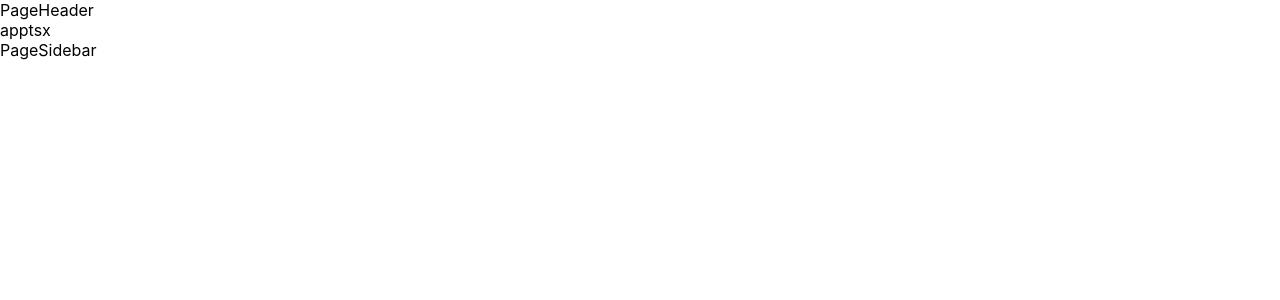
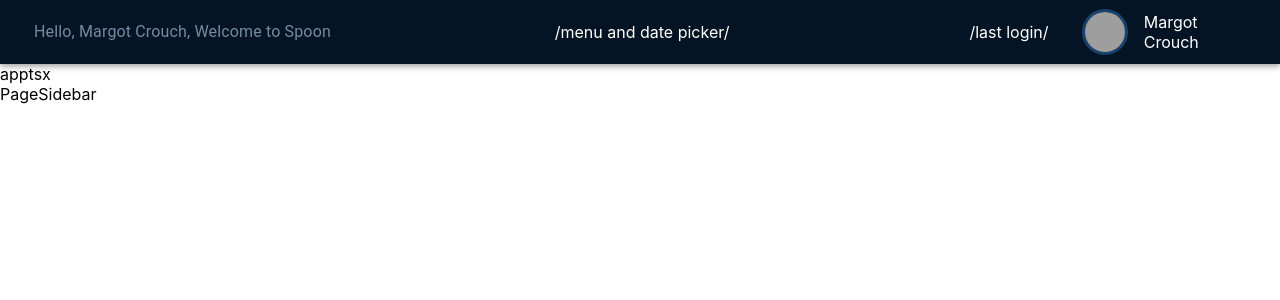
Before and after one commit to svgor-code/res-front, a React (Create React App) app: page / in a window 1280 px wide. Shown: the top 300 px of the page. Built offline with nearby package versions, Linux system fonts and the light colour scheme; grey boxes are pictures that could not be loaded.

Commit message:
add Header component

```diff
--- a/src/components/PageHeader/PageHeader.tsx
+++ b/src/components/PageHeader/PageHeader.tsx
@@ -1,5 +1,57 @@
-const PageHeader = () => {
-  return <div>PageHeader</div>;
+import { styled } from "@mui/material/styles";
+
+import AppBar from "@mui/material/AppBar";
+import Box from "@mui/material/Box";
+import Toolbar from "@mui/material/Toolbar";
+import Container from "@mui/material/Container";
+import Avatar from "@mui/material/Avatar";
+import ListItem from "@mui/material/ListItem";
+import { Typography } from "@mui/material";
+
+type Props = {
+  name: string;
+};
+
+const CustomAppBar = styled(AppBar)({
+  "& .MuiContainer-root": {
+    backgroundColor: " #051424",
+    display: "flex",
+    flexDirection: "row",
+    justifyContent: "space-between",
+    alignItems: " center",
+  },
+  "& .MuiAvatar-root": {
+    border: "3px solid #164370",
+  },
+  "& .MuiTypography-root": {
+    margin: " 0 0 0 10px",
+    color: "#748BA0",
+  },
+});
+const styles = {
+  display: "flex",
+  flexDirection: "row",
+  alignItems: "center",
+};
+
+const PageHeader = ({ name }: Props) => {
+  return (
+    <CustomAppBar position="static">
+      <Container maxWidth="xl">
+        <Typography>Hello, {name}, Welcome to Spoon</Typography>
+        <Toolbar disableGutters>
+          <Box sx={styles}>/menu and date picker/</Box>
+        </Toolbar>
+        <Toolbar disableGutters>
+          <Box sx={styles}>
+            <ListItem>/last login/</ListItem>
+            <Avatar alt="Remy Sharp" src="/static/images/avatar/2.jpg" />
+            <ListItem>{name}</ListItem>
+          </Box>
+        </Toolbar>
+      </Container>
+    </CustomAppBar>
+  );
 };
 
 export default PageHeader;
--- a/src/layouts/PageLayout/PageLayout.tsx
+++ b/src/layouts/PageLayout/PageLayout.tsx
@@ -9,7 +9,7 @@ type Props = {
 const PageLayout = ({ children }: Props) => {
   return (
     <>
-      <PageHeader />
+      <PageHeader name="Margot Crouch" />
       {children}
       <PageSidebar />
     </>
```
Also changed, not shown: package.json (+7 -1 lines), 1 other file (tests, documents, lock files or other folders).
